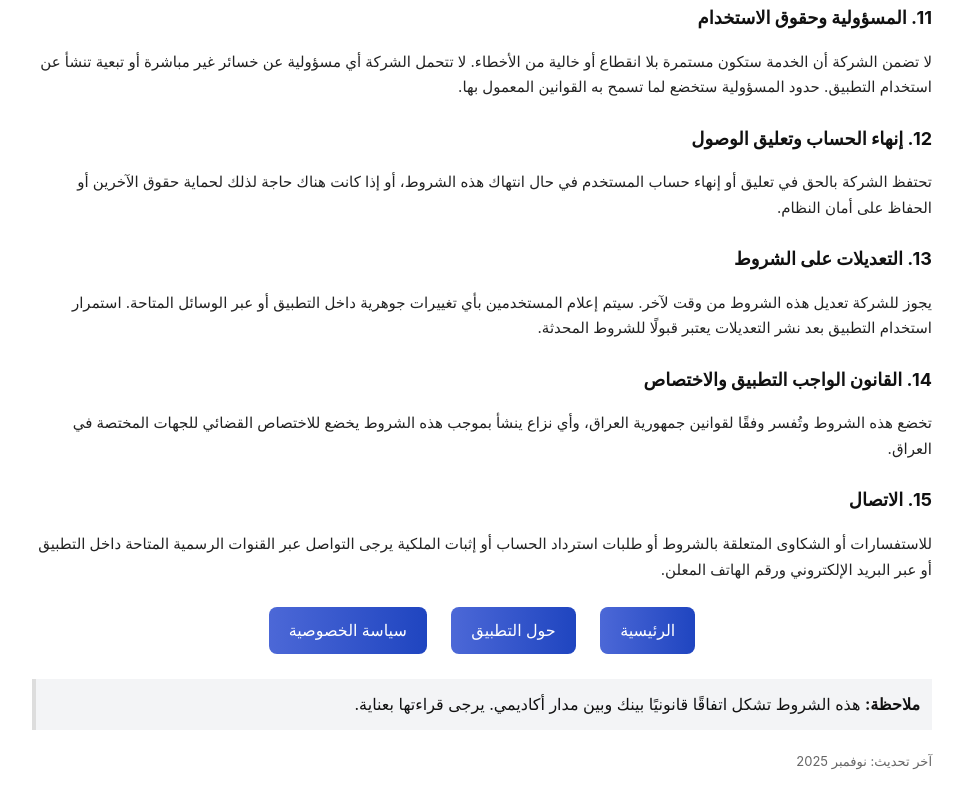
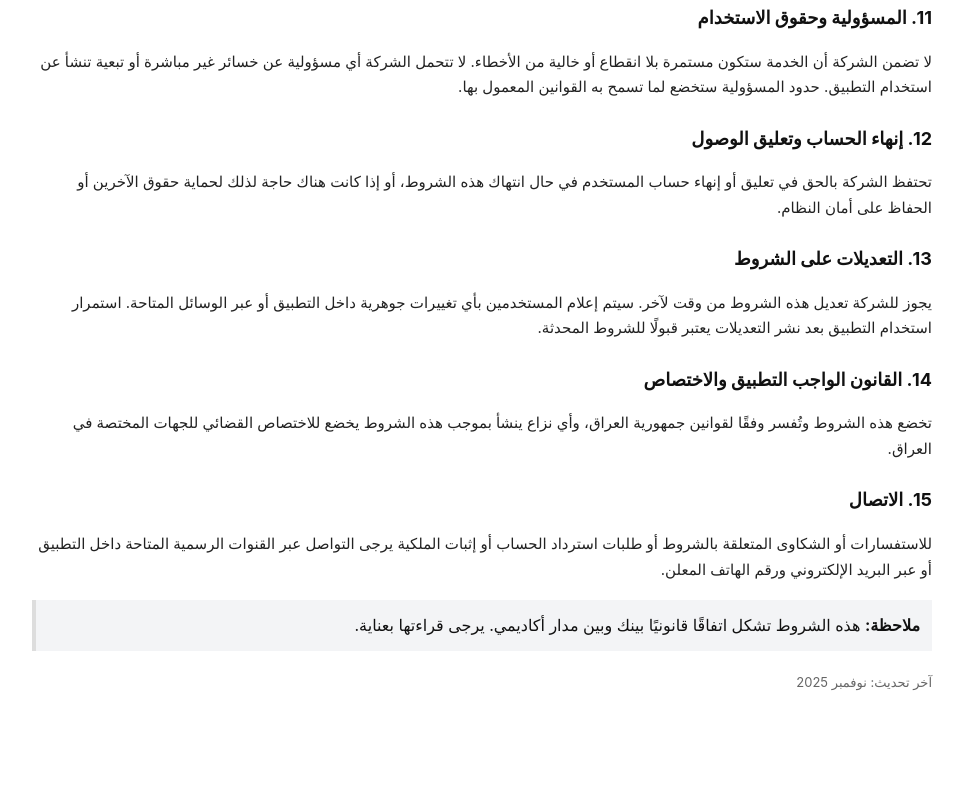
Before and after one commit to mrxtom/privacy-policy, a plain HTML site: page terms.html in a window 1280 px wide. Shown: the part 1673-2482 px from the top of the page, without its empty margins (158-1122 px from the left). After the commit the page ends 2451 px from the top, so only its background shows below. Drawn offline with Linux system fonts and the light colour scheme.

Commit message:
Remove navigation links and styles from terms.html
Removed navigation buttons and related styles from terms.html.

```diff
--- a/terms.html
+++ b/terms.html
@@ -17,22 +17,6 @@
     ul {margin:8px 0 16px 0;padding-inline-start:20px}
     .muted {color:#666;font-size:13px;margin-top:20px}
     .note {background:#f3f4f6;border-left:4px solid #ddd;padding:12px;margin:18px 0}
-
-    /* أزرار التنقل بين الصفحات */
-    .nav-links {margin:20px 0;text-align:center;}
-    .nav-links a {
-        display:inline-block;
-        margin:5px 10px;
-        padding:10px 20px;
-        font-size:16px;
-        font-weight:500;
-        text-decoration:none;
-        color:#fff;
-        background: linear-gradient(90deg, #4c68d7, #1f45c0);
-        border-radius:8px;
-        transition: background 0.3s;
-    }
-    .nav-links a:hover {background: linear-gradient(90deg, #1f45c0, #4c68d7);}
 
     @media(min-width:600px){body{padding:40px}.container{padding:32px}}
   </style>
@@ -102,13 +86,6 @@
     <h2>15. الاتصال</h2>
     <p>للاستفسارات أو الشكاوى المتعلقة بالشروط أو طلبات استرداد الحساب أو إثبات الملكية يرجى التواصل عبر القنوات الرسمية المتاحة داخل التطبيق أو عبر البريد الإلكتروني ورقم الهاتف المعلن.</p>
 
-    <!-- أزرار التنقل بين الصفحات -->
-    <div class="nav-links">
-        <a href="index.html">الرئيسية</a>
-        <a href="about.html">حول التطبيق</a>
-        <a href="privacy.html">سياسة الخصوصية</a>
-    </div>
-
     <div class="note">
       <strong>ملاحظة:</strong> هذه الشروط تشكل اتفاقًا قانونيًا بينك وبين مدار أكاديمي. يرجى قراءتها بعناية.
     </div>
```
